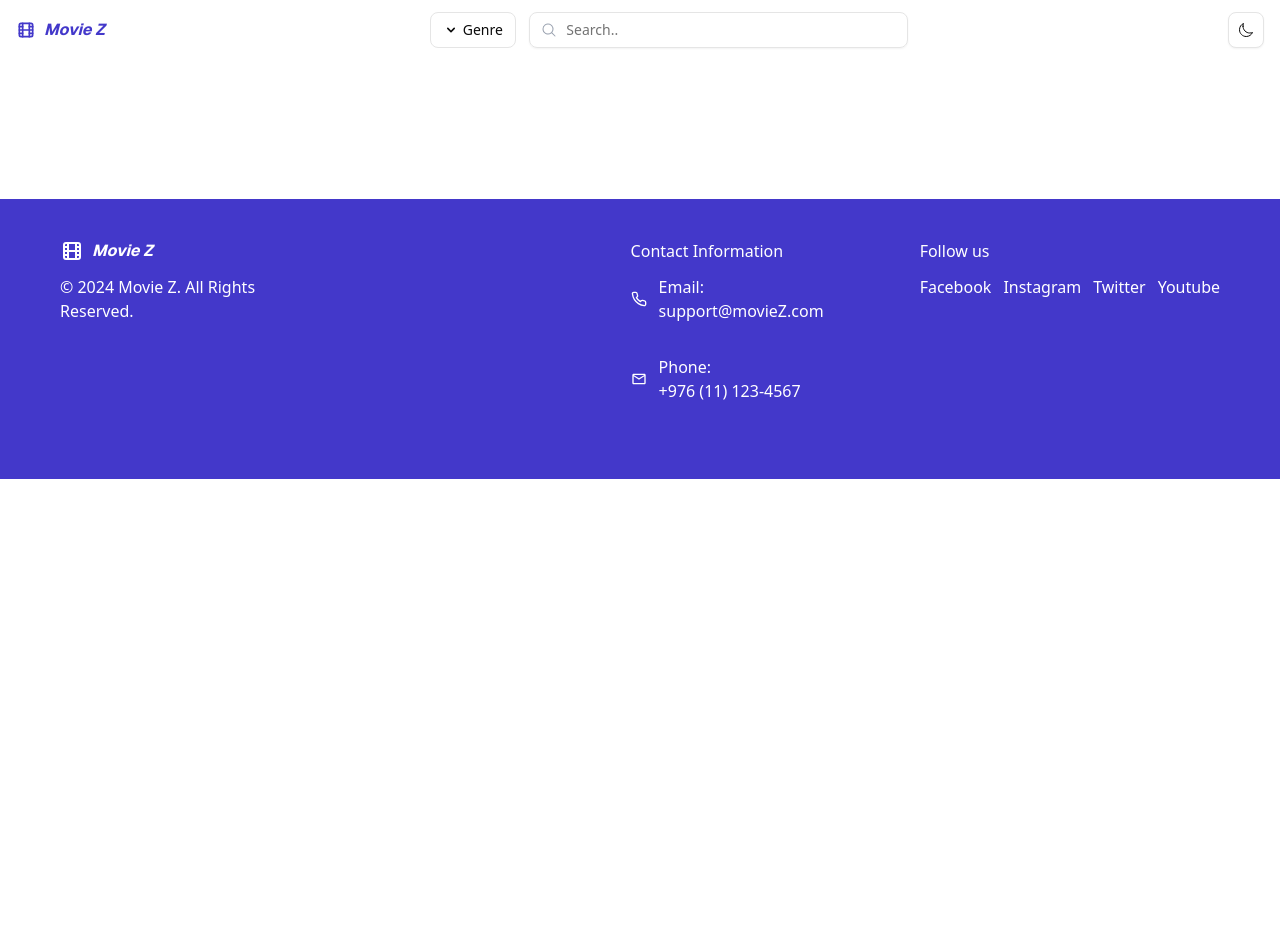
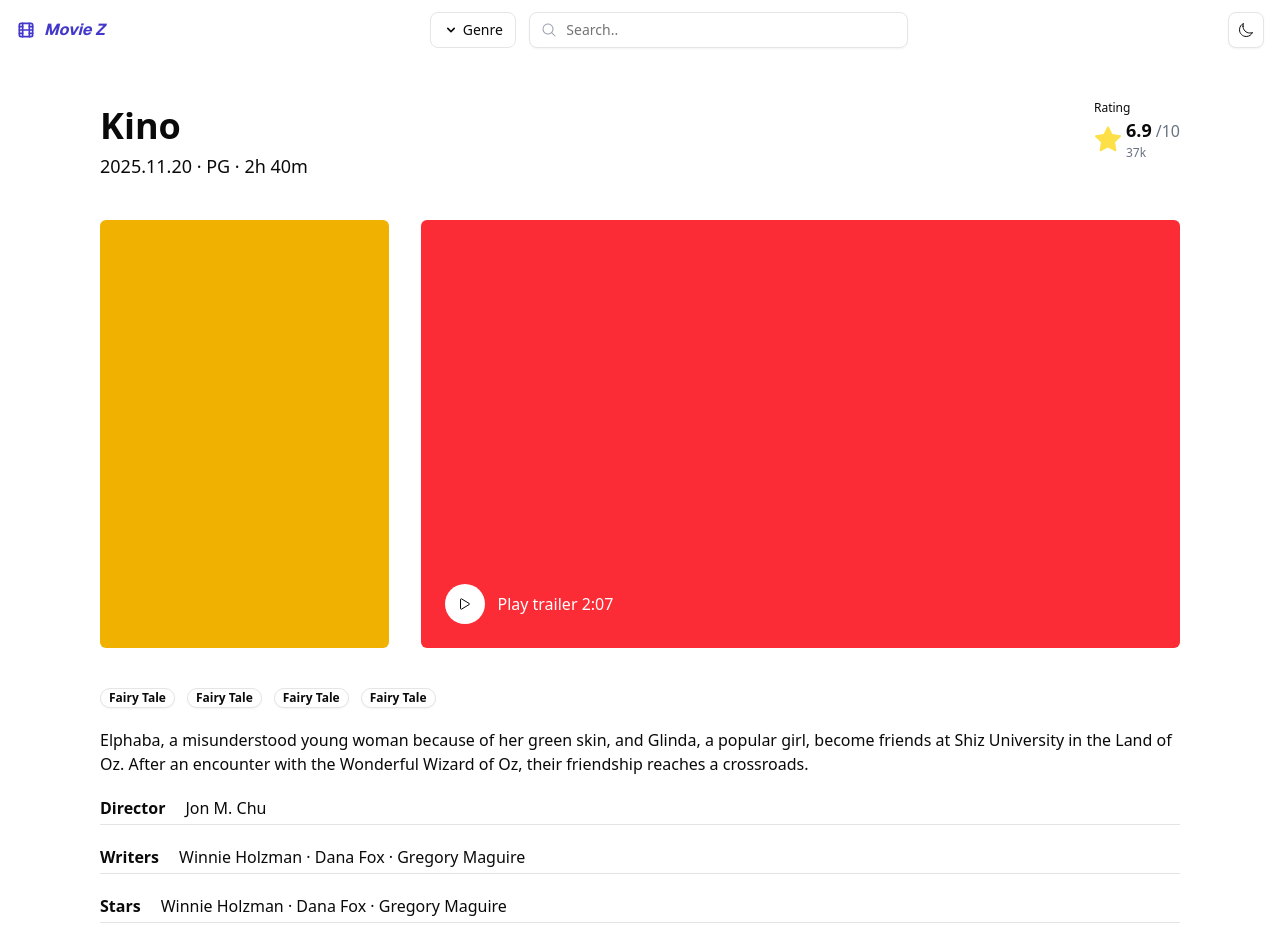
Before and after one commit to Khuslee1/ticktack, a Next.js app: page /watchLater in a window 1280 px wide. Shown: the top 952 px of the page. Before the commit the page ends 800 px from the top, so only its background shows below. Built offline with nearby package versions, Linux system fonts and the light colour scheme.

Commit message:
nov19day

```diff
--- a/_component/Caru.tsx
+++ b/_component/Caru.tsx
@@ -15,6 +15,7 @@ import { Card, CardContent } from "@/components/ui/card";
 import { Button } from "@/components/ui/button";
 import { Bombog } from "@/_component/Bombog";
 import { Dispatch, SetStateAction, useEffect, useRef, useState } from "react";
+import { useRouter } from "next/navigation";
 
 type CaryDataType = {
   id: string;
@@ -92,10 +93,28 @@ const CaryData: CaryDataType[] = [
            reaches a crossroads.`,
   },
 ];
+const awaitData = async () => {
+  const url =
+    "https://api.themoviedb.org/3/movie/now_playing?language=en-US&page=1";
+  const options = {
+    method: "GET",
+    headers: {
+      accept: "application/json",
+      Authorization:
+        "Bearer eyJhbGciOiJIUzI1NiJ9.eyJhdWQiOiJkZDIyZDUxNzYyYTVmNDY1MWExYzAyYTQ5MTUxZmVkZSIsIm5iZiI6MTc2MzUyMjgzOC4wOTQsInN1YiI6IjY5MWQzOTE2ZWY2YWZiYjBiYTJjOWJmYyIsInNjb3BlcyI6WyJhcGlfcmVhZCJdLCJ2ZXJzaW9uIjoxfQ.El0MUnAv9wFdkf_9YivQxwHGj5UW1XekyNwIZVxhVEI",
+    },
+  };
+
+  fetch(url, options)
+    .then((res) => res.json())
+    .then((json) => console.log(json))
+    .catch((err) => console.error(err));
+};
 
 export const Caru = () => {
   const plugin = useRef(Autoplay({ delay: 2000 }));
   const [current, setCurrent] = useState<number>(0);
+  const router = useRouter();
 
   return (
     <div className="w-screen h-[600px] relative flex justify-center">
@@ -104,6 +123,7 @@ export const Caru = () => {
         onMouseEnter={plugin.current.stop}
         onMouseLeave={plugin.current.reset}
         className="w-full h-[600px] rounded-none justify-center flex"
+        onClick={() => router.push("/watchLater")}
       >
         <CarouselContent>
           {CaryData.map((ele, i) => (
--- a/_component/Small.tsx
+++ b/_component/Small.tsx
@@ -1,21 +1,21 @@
 import { Card, CardFooter, CardHeader } from "@/components/ui/card";
 import { GoStarFill } from "react-icons/go";
-const movie: number[] = [1, 2, 3, 4, 5, 6, 7, 8, 9, 10];
-type SmallProps = {
+type Smalltype = {
   title: string;
+  movie: number[];
 };
 
-export const Small = ({ title }: { title: string }) => {
+export const Small = ({ title, movie }: Smalltype) => {
   return (
     <div className="w-screen flex flex-col items-center">
-      <div className="w-[1277px] flex flex-start">
+      <div className="w-[1080px] flex flex-start">
         <h1 className="font-sans text-[32px] font-semibold">{title}</h1>
       </div>
-      <div className="w-[1277px] h-[910px] flex gap-8 flex-wrap py-10">
+      <div className="w-[1080px] flex gap-8 flex-wrap py-10">
         {movie.map((el, i) => {
           return (
-            <Card key={i} className={`h-[439px] w-[229px] pt-0`}>
-              <CardHeader className={`h-[340] w-full rounded-t-lg p-0`}>
+            <Card key={i} className={`h-[372px] w-[190px] pt-0`}>
+              <CardHeader className={`h-[281px] w-full rounded-t-lg p-0`}>
                 img tag
               </CardHeader>
               <CardFooter className={`flex-col flex gap-0.5`}>
--- a/app/watchLater/page.tsx
+++ b/app/watchLater/page.tsx
@@ -1,13 +1,19 @@
 "use client";
 import { Header } from "@/_component/Header";
 import { Footer } from "@/_component/Footer";
+import { Small } from "@/_component/Small";
+import { GoStarFill } from "react-icons/go";
+import { Button } from "@/components/ui/button";
+import { useRouter } from "next/navigation";
+import { IoPlayOutline } from "react-icons/io5";
 
 // const cata = { title: "Upcoming" };
 type moreLikeType = { img: string; name: string; rating: number };
 type allDataType = {
-  neme: string;
+  name: string;
   date: string;
   duration: number;
+  trailer: number;
   rating: number;
   views: number;
   img: string;
@@ -15,14 +21,116 @@ type allDataType = {
   text: string;
   director: string;
   writers: string[];
-  starts: string[];
-  more: moreLikeType[];
+  stars: string[];
+  more: number[];
+};
+
+const Data: allDataType = {
+  name: "Kino",
+  date: "2025.11.20",
+  duration: 160,
+  trailer: 127,
+  rating: 6.9,
+  views: 37000,
+  img: "url",
+  genre: ["Fairy Tale", "Fairy Tale", "Fairy Tale", "Fairy Tale"],
+  text: "Elphaba, a misunderstood young woman because of her green skin, and Glinda, a popular girl, become friends at Shiz University in the Land of Oz. After an encounter with the Wonderful Wizard of Oz, their friendship reaches a crossroads.",
+  director: "Jon M. Chu",
+  writers: ["Winnie Holzman", "Dana Fox", "Gregory Maguire"],
+  stars: ["Winnie Holzman", "Dana Fox", "Gregory Maguire"],
+  more: [1, 2, 3, 4, 5],
 };
 
 export default function Home() {
   return (
-    <div className="w-screen flex flex-col gap-10">
+    <div className="w-screen flex flex-col gap-10 items-center">
       <Header />
+      <div className="w-[1080px]">
+        <div className="w-full flex justify-between">
+          <h1 className="flex flex-col text-[36px] font-bold">
+            {Data.name}{" "}
+            <span className="text-[18px] font-normal">
+              {Data.date} · PG · {Math.floor(Data.duration / 60)}h{" "}
+              {Data.duration % 60}m
+            </span>
+          </h1>
+          <div>
+            <p className="text-[12px] font-medium">Rating</p>
+            <div className="w-full flex items-center gap-1">
+              {" "}
+              <GoStarFill className="text-[#FDE047] w-7 h-7" />{" "}
+              <div className="flex flex-col">
+                <div className="w-full flex items-center gap-1">
+                  <span className="font-semibold text-[18px]">
+                    {Data.rating}
+                  </span>
+                  <span className="text-[16px] text-gray-500 font-normal">
+                    /10
+                  </span>
+                </div>
+                <span className="text-[12px] text-gray-500 font-normal">
+                  {Data.views / 1000}k
+                </span>
+              </div>
+            </div>
+          </div>
+        </div>
+      </div>
+      <div className="w-[1080px] h-[428px] flex gap-8">
+        <div className=" w-[290px] h-full rounded-sm bg-yellow-500"></div>
+        <div className=" w-[760px] h-full rounded-sm bg-red-500 relative">
+          <div className="flex absolute gap-3 top-[364px] left-6 items-center">
+            <div className="bg-white rounded-full flex items-center justify-center w-10 h-10">
+              {" "}
+              <IoPlayOutline className="w-4 h-4" />
+            </div>
+            <p className="text-white font-normal">
+              Play trailer {Math.floor(Data.trailer / 60)}:
+              {Data.trailer % 60 < 10
+                ? "0" + (Data.trailer % 60)
+                : Data.trailer % 60}
+            </p>
+          </div>
+        </div>
+      </div>
+      <div className="flex flex-col w-[1080px]">
+        <div className="flex gap-3">
+          {Data.genre.map((ele, i) => {
+            return (
+              <Button
+                key={i}
+                variant="outline"
+                className="h-5 text-[12px] font-semibold p-2 rounded-full"
+              >
+                {ele}
+              </Button>
+            );
+          })}
+        </div>
+        <p className="w-full pt-5">{Data.text}</p>
+        <h1 className="font-bold flex gap-5 text-[16px] pt-5 border-b border-b-[#E4E4E7] pb-1">
+          Director <span className="font-normal">{Data.director}</span>
+        </h1>
+        <h1 className="font-bold flex gap-5 text-[16px] pt-5 border-b border-b-[#E4E4E7] pb-1">
+          Writers{" "}
+          <span className="font-normal">
+            {Data.writers.map((ele, i) => {
+              if (i == 0) return ele;
+              return " · " + ele;
+            })}
+          </span>
+        </h1>
+        <h1 className="font-bold flex gap-5 text-[16px] pt-5 border-b border-b-[#E4E4E7] pb-1">
+          Stars{" "}
+          <span className="font-normal">
+            {Data.stars.map((ele, i) => {
+              if (i == 0) return ele;
+              return " · " + ele;
+            })}
+          </span>
+        </h1>
+      </div>
+      <Small title={"More like this"} movie={Data.more} />
       <Footer />
     </div>
   );
```
